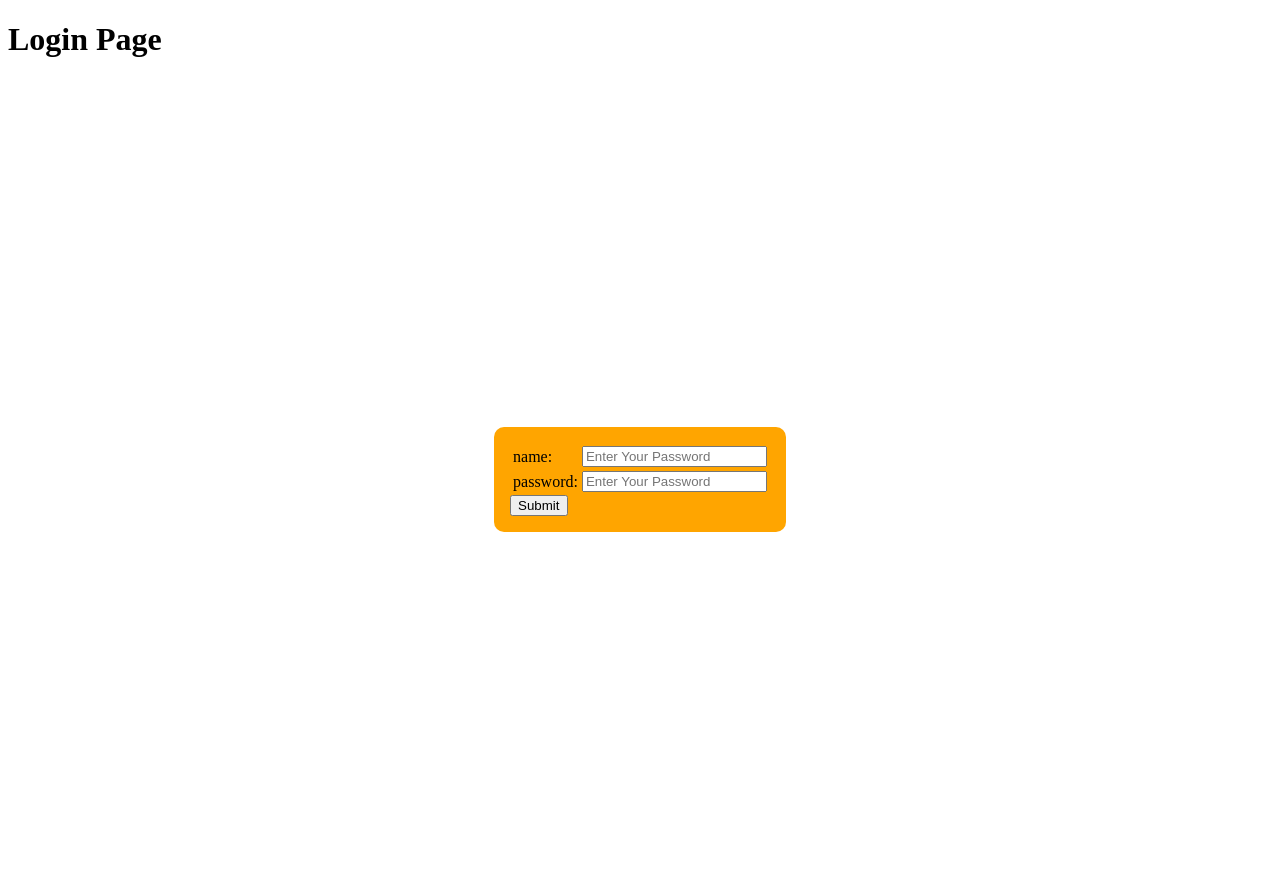
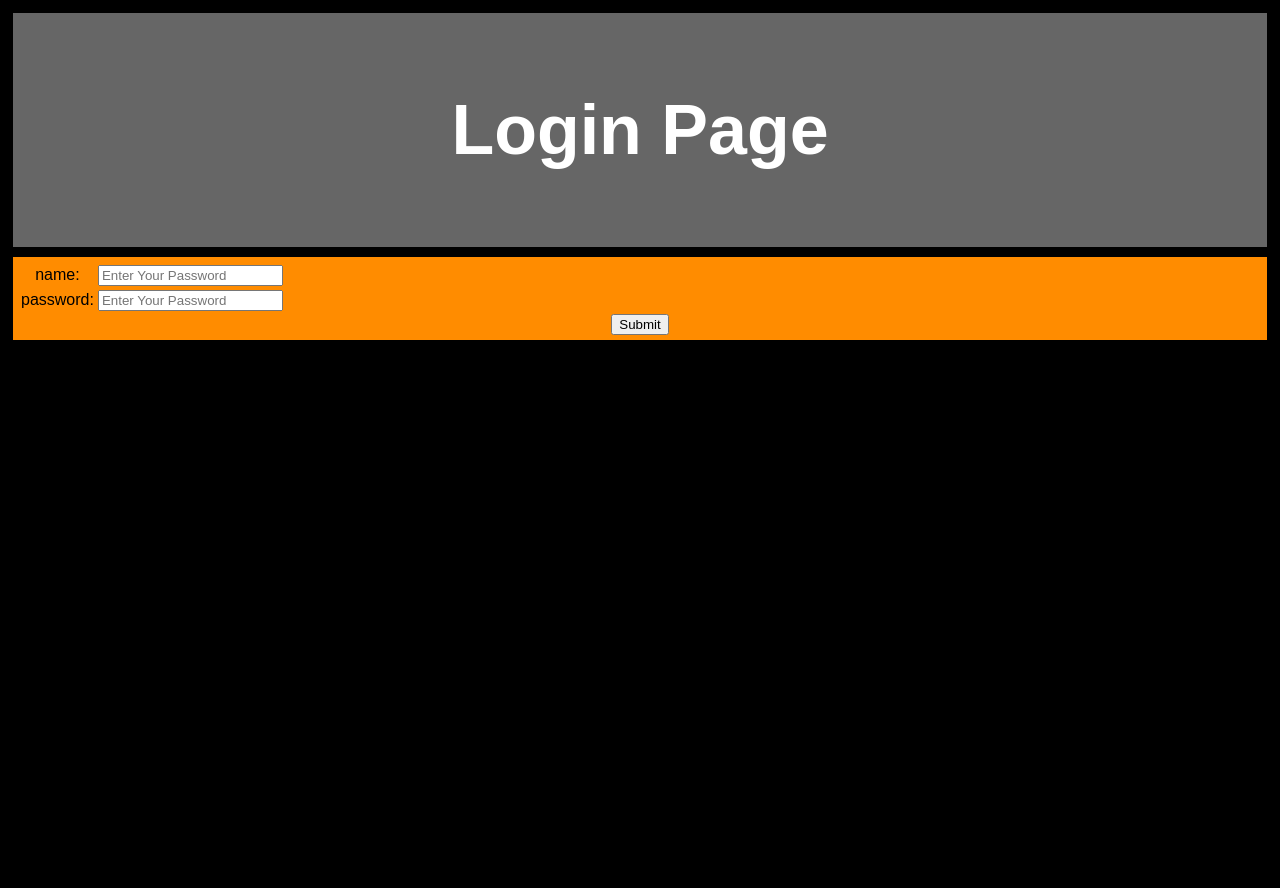
Before and after one commit to Iynsoo/ExplicitBadger, a Django app: page / in a window 1280 px wide. After the commit the page ends 340 px from the top, so only its background shows below. Run offline with Django 4.2, Linux system fonts and the light colour scheme.

Commit message:
styling updates

```diff
--- a/templates/login.html
+++ b/templates/login.html
@@ -7,28 +7,60 @@
 </head>
 
 <style>
-    .login_box{
-        display: flex;
-        justify-content: center;
-        align-items:center;
-        min-height: 100vh;
-    }
-    .center{
-        display: flex;
-        border-radius: 10px;
-        background-color: orange;
-        margin: auto;
-        padding: 1rem;
-    }
-    .error{
-        color: red;
-    }
+* {
+  box-sizing: border-box;
+}
+
+body {
+  font-family: Arial, Helvetica, sans-serif;
+    background-color: black;
+}
+
+/* Style the header */
+header {
+  background-color: #666;
+  padding: 30px;
+  text-align: center;
+  font-size: 35px;
+  color: white;
+    border:5px solid black;
+    border-radius: 5px;
+}
+.column {
+  float: left;
+  padding:10px;
+background-color: darkorange;
+
+}
+
+.column.center{
+    width: 100%;
+    padding: 5px;
+     border:5px solid black;
+    border-radius: 5px;
+    text-align: center;
+    display: block;
+    margin:auto;
+}
+
+/* Clear floats after the columns */
+.row:after {
+  content: "";
+  display: table;
+  clear: both;
+}
+
+/* Responsive layout - makes the three columns stack on top of each other instead of next to each other on smaller screens (600px wide or less) */
+@media screen and (max-width: 600px) {
+  .column {
+    width: 100%;
+  }
+}
 </style>
 
 <body>
-<h1>Login Page</h1>
-<div class="login_box">
-    <div class = "center">
+<header><h1>Login Page</h1></header>
+<div class="column center">
 <form action="/" method="post">
 {% csrf_token %}
     <table>
@@ -42,7 +74,6 @@
     </div>
 
 </form>
-    </div>
 </div>
 </body>
 </html>
```
